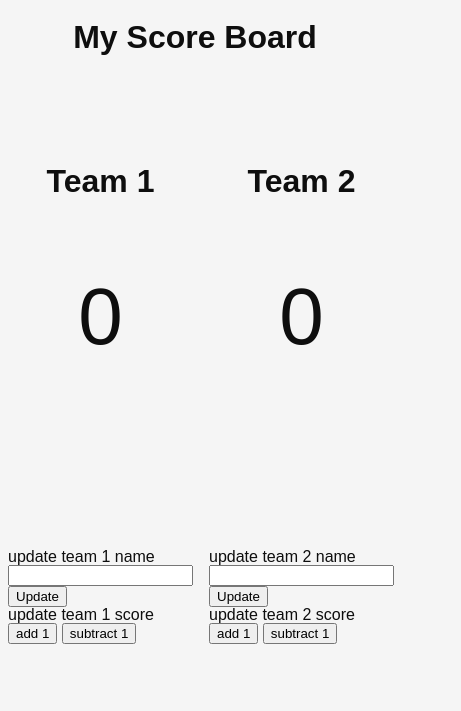
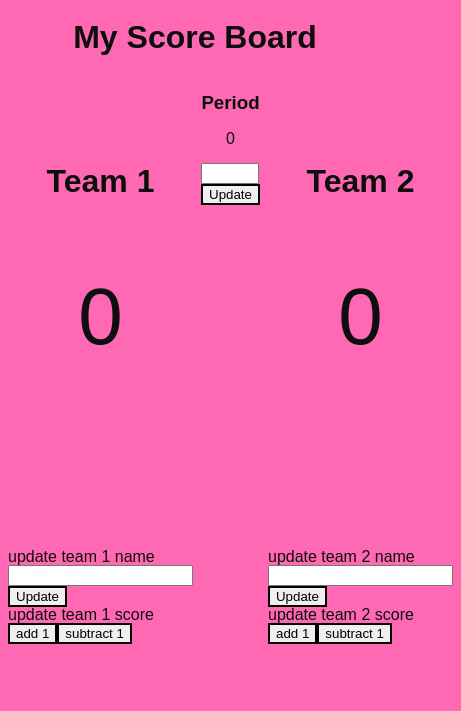
Before and after one commit to CelesteSippel/score-counter, a website: page public/index.html in a window 390 px wide. Shown: the whole page, 461 px wide, since content can reach past the window. Drawn offline with Linux system fonts and the light colour scheme.

Commit message:
media queries and period tracker

```diff
--- a/public/index.html
+++ b/public/index.html
@@ -22,11 +22,23 @@
             <input type="text" class="team-1-input" />
             <button class="update-team-1-name">Update</button>
           </section>
-					<section>
+          <section class="update-team-score">
             update team 1 score
             <button class="team-1-add-1-button">add 1</button>
             <button class="team-1-subtract-1-button">subtract 1</button>
           </section>
+        </section>
+      </section>
+
+      <section>
+        <h3>Period</h3>
+        <p class="period-tracker">0</p>
+
+        <section>
+          <input type="number" class="period-input" />
+        </section>
+        <section>
+          <button class="update-period-tracker">Update</button>
         </section>
       </section>
       <section class="team two">
@@ -41,7 +53,7 @@
             <input type="text" class="team-2-input" />
             <button class="update-team-2-name">Update</button>
           </section>
-					<section>
+          <section class="update-team-score">
             update team 2 score
             <button class="team-2-add-1-button">add 1</button>
             <button class="team-2-subtract-1-button">subtract 1</button>
--- a/public/main.js
+++ b/public/main.js
@@ -63,6 +63,14 @@ const updateTeamTwoName = () => {
   document.querySelector('h2.team-2-name').textContent = newName
 }
 
+const updatePeriodTracker = () => {
+  console.log('updating period tracker')
+  // get the current value of the text
+  const newPeriod = document.querySelector('.period-input').value
+  // update the period in HTML
+  document.querySelector('p.period-tracker').textContent = newPeriod
+}
+
 // Find the buttons, when you're clicked, do this thing
 document
   .querySelector('.team-1-add-1-button')
@@ -91,5 +99,9 @@ document
 document
   .querySelector('.update-team-2-name')
   .addEventListener('click', updateTeamTwoName)
+// Fine the buttons, when you're clicked, do this thing
+document
+  .querySelector('.update-period-tracker')
+  .addEventListener('click', updatePeriodTracker)
 
 document.addEventListener('DOMContentLoaded', main)
--- a/public/screen.css
+++ b/public/screen.css
@@ -12,7 +12,7 @@ body {
   display: flex;
   flex-direction: column;
   align-items: center;
-	background-color: whitesmoke;
+  background-color: hotpink;
   color: rgb(14, 14, 14);
 }
 
@@ -23,6 +23,17 @@ html {
 
 h1 {
   text-align: center;
+}
+h3 {
+  text-align: center;
+}
+
+button {
+  border: black 2px solid;
+}
+.period-tracker {
+  text-align: center;
+  font-size: 1rem;
 }
 
 .teams {
@@ -49,3 +60,24 @@ h1 {
   text-align: center;
   font-size: 5rem;
 }
+
+@media (min-width: 320px) and (max-width: 480px) {
+  .period-input {
+    width: 50px;
+  }
+  .update-team-score {
+    display: flex;
+    flex-direction: row;
+    flex-wrap: wrap;
+  }
+}
+@media (min-width: 768px) and (max-width: 1024px) {
+  .period-input {
+    width: 50px;
+  }
+}
+@media (min-width: 1025px) and (max-width: 1280px) {
+  .period-input {
+    width: 50px;
+  }
+}
```
Lines whose indentation alone changed are shown as unchanged.
